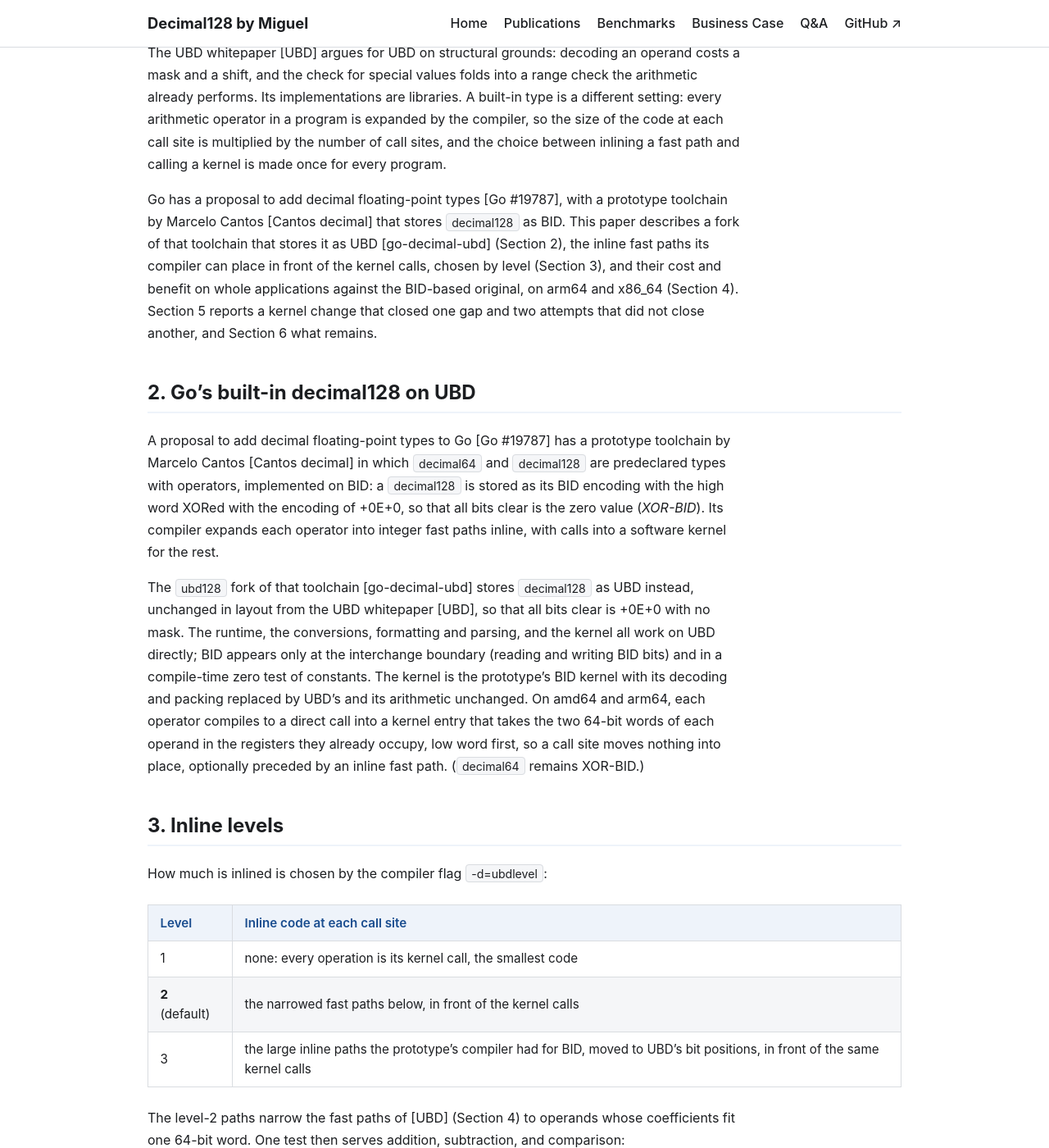
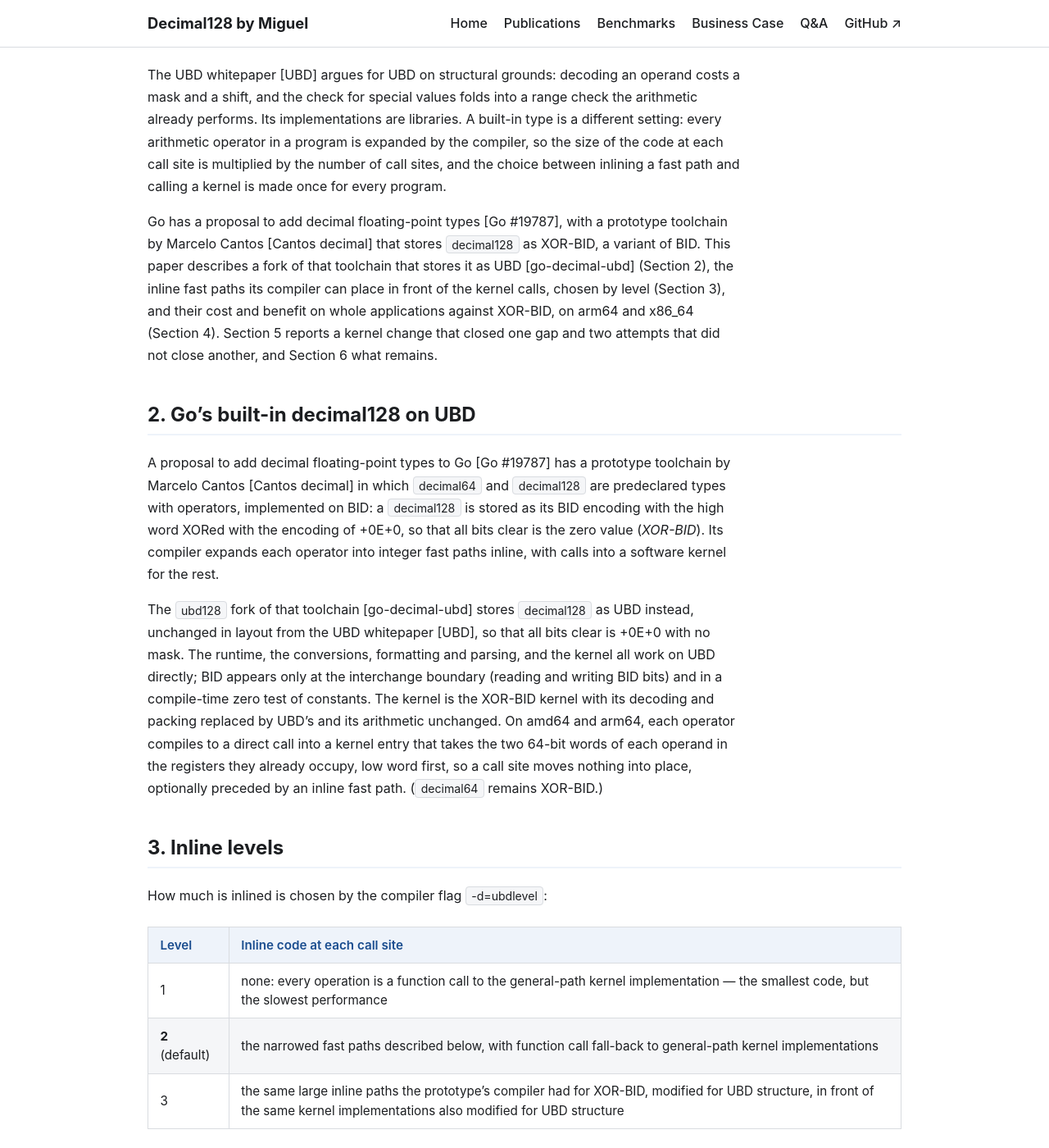
Before and after one commit to migueldecimal128/decimal128-www, a Jekyll site: the page built from whitepaper-ubd-go.md, in a window 1280 px wide and 1400 px high, scrolled down 837 px. Shown: the whole window at 82% size. Built offline with Jekyll 4.4.1, drawn with Linux system fonts in a browser that asks for light colours; some of the changed text lies outside the part shown.

Commit message:
UBD-in-a-compiler whitepaper: name the baseline XOR-BID throughout, and spell out what each level inlines and calls
Co-Authored-By: Claude Opus 5.5 <noreply@anthropic.com>
Claude-Session: https://claude.ai/code/session_01Y4dgqwiWWcQbMespD6GCZb

```diff
--- a/whitepaper-ubd-go.md
+++ b/whitepaper-ubd-go.md
@@ -2,7 +2,7 @@
 layout: default
 permalink: /whitepapers/ubd-go.html
 title: "UBD in a Compiler: Go's Built-in decimal128 Stored as UBD — Decimal128"
-description: "A fork of the Go decimal toolchain stores the predeclared decimal128 type as UBD, with inline fast paths chosen by level, measured on whole applications against the BID-based original."
+description: "A fork of the Go decimal toolchain stores the predeclared decimal128 type as UBD, with inline fast paths chosen by level, measured on whole applications against the XOR-BID original."
 heading: "UBD in a Compiler (Go's Built-in decimal128 Stored as UBD)"
 ---
 
@@ -10,9 +10,9 @@ heading: "UBD in a Compiler (Go's Built-in decimal128 Stored as UBD)"
 
 <div class="whitepaper-abstract" markdown="1">
 
-**Abstract.** The UBD whitepaper [UBD] defines an in-memory format for IEEE 754 decimal128 whose coefficient and exponent are recovered with a single mask and a single shift, and whose special values carry oversized coefficients. This companion paper reports what that format does as the storage of a language's built-in decimal type. In a fork of a prototype Go toolchain with predeclared decimal types, `decimal128` is stored as UBD instead of BID, every operator is a call into a kernel that works on UBD directly, and a compiler flag chooses how much is inlined in front of those calls. At the default level, one test covers exponent, sign, coefficient size, and special values, and the inline code at a binary operator's call site is 7 to 28 instructions instead of the original's 65 to 201. On seven application benchmarks the default build is within 1.2% of the BID-based original on average on arm64 and 0.6% faster on x86_64, with 37–42% of its code; a level with the original's larger inline paths is 6–7% faster with 65–73% of it.
+**Abstract.** The UBD whitepaper [UBD] defines an in-memory format for IEEE 754 decimal128 whose coefficient and exponent are recovered with a single mask and a single shift, and whose special values carry oversized coefficients. This companion paper reports what that format does as the storage of a language's built-in decimal type. In a fork of a prototype Go toolchain with predeclared decimal types, `decimal128` is stored as UBD instead of XOR-BID (BID with the high word XORed so that all bits clear is zero), every operator is a call into a kernel that works on UBD directly, and a compiler flag chooses how much is inlined in front of those calls. At the default level, one test covers exponent, sign, coefficient size, and special values, and the inline code at a binary operator's call site is 7 to 28 instructions instead of XOR-BID's 65 to 201. On seven application benchmarks the default build is within 1.2% of XOR-BID on average on arm64 and 0.6% faster on x86_64, with 37–42% of its code; a level with XOR-BID's larger inline paths, moved onto UBD, is 6–7% faster with 65–73% of XOR-BID's code.
 
-**Keywords:** decimal floating-point, IEEE 754, decimal128, UBD, BID, Go, compiler, inlining, code size.
+**Keywords:** decimal floating-point, IEEE 754, decimal128, UBD, BID, XOR-BID, Go, compiler, inlining, code size.
 
 </div>
 
@@ -22,13 +22,13 @@ heading: "UBD in a Compiler (Go's Built-in decimal128 Stored as UBD)"
 
 The UBD whitepaper [UBD] argues for UBD on structural grounds: decoding an operand costs a mask and a shift, and the check for special values folds into a range check the arithmetic already performs. Its implementations are libraries. A built-in type is a different setting: every arithmetic operator in a program is expanded by the compiler, so the size of the code at each call site is multiplied by the number of call sites, and the choice between inlining a fast path and calling a kernel is made once for every program.
 
-Go has a proposal to add decimal floating-point types [Go #19787], with a prototype toolchain by Marcelo Cantos [Cantos decimal] that stores `decimal128` as BID. This paper describes a fork of that toolchain that stores it as UBD [go-decimal-ubd] (Section 2), the inline fast paths its compiler can place in front of the kernel calls, chosen by level (Section 3), and their cost and benefit on whole applications against the BID-based original, on arm64 and x86_64 (Section 4). Section 5 reports a kernel change that closed one gap and two attempts that did not close another, and Section 6 what remains.
+Go has a proposal to add decimal floating-point types [Go #19787], with a prototype toolchain by Marcelo Cantos [Cantos decimal] that stores `decimal128` as XOR-BID, a variant of BID. This paper describes a fork of that toolchain that stores it as UBD [go-decimal-ubd] (Section 2), the inline fast paths its compiler can place in front of the kernel calls, chosen by level (Section 3), and their cost and benefit on whole applications against XOR-BID, on arm64 and x86_64 (Section 4). Section 5 reports a kernel change that closed one gap and two attempts that did not close another, and Section 6 what remains.
 
 ## 2. Go's built-in decimal128 on UBD
 
 A proposal to add decimal floating-point types to Go [Go #19787] has a prototype toolchain by Marcelo Cantos [Cantos decimal] in which `decimal64` and `decimal128` are predeclared types with operators, implemented on BID: a `decimal128` is stored as its BID encoding with the high word XORed with the encoding of +0E+0, so that all bits clear is the zero value (*XOR-BID*). Its compiler expands each operator into integer fast paths inline, with calls into a software kernel for the rest.
 
-The `ubd128` fork of that toolchain [go-decimal-ubd] stores `decimal128` as UBD instead, unchanged in layout from the UBD whitepaper [UBD], so that all bits clear is +0E+0 with no mask. The runtime, the conversions, formatting and parsing, and the kernel all work on UBD directly; BID appears only at the interchange boundary (reading and writing BID bits) and in a compile-time zero test of constants. The kernel is the prototype's BID kernel with its decoding and packing replaced by UBD's and its arithmetic unchanged. On amd64 and arm64, each operator compiles to a direct call into a kernel entry that takes the two 64-bit words of each operand in the registers they already occupy, low word first, so a call site moves nothing into place, optionally preceded by an inline fast path. (`decimal64` remains XOR-BID.)
+The `ubd128` fork of that toolchain [go-decimal-ubd] stores `decimal128` as UBD instead, unchanged in layout from the UBD whitepaper [UBD], so that all bits clear is +0E+0 with no mask. The runtime, the conversions, formatting and parsing, and the kernel all work on UBD directly; BID appears only at the interchange boundary (reading and writing BID bits) and in a compile-time zero test of constants. The kernel is the XOR-BID kernel with its decoding and packing replaced by UBD's and its arithmetic unchanged. On amd64 and arm64, each operator compiles to a direct call into a kernel entry that takes the two 64-bit words of each operand in the registers they already occupy, low word first, so a call site moves nothing into place, optionally preceded by an inline fast path. (`decimal64` remains XOR-BID.)
 
 ## 3. Inline levels
 
@@ -36,9 +36,9 @@ How much is inlined is chosen by the compiler flag `-d=ubdlevel`:
 
 | Level | Inline code at each call site |
 |---|---|
-| 1 | none: every operation is its kernel call, the smallest code |
-| **2** (default) | the narrowed fast paths below, in front of the kernel calls |
-| 3 | the large inline paths the prototype's compiler had for BID, moved to UBD's bit positions, in front of the same kernel calls |
+| 1 | none: every operation is a function call to the general-path kernel implementation — the smallest code, but the slowest performance |
+| **2** (default) | the narrowed fast paths described below, with function call fall-back to general-path kernel implementations |
+| 3 | the same large inline paths the prototype's compiler had for XOR-BID, modified for UBD structure, in front of the same kernel implementations also modified for UBD structure |
 
 The level-2 paths narrow the fast paths of [UBD] (Section 4) to operands whose coefficients fit one 64-bit word. One test then serves addition, subtraction, and comparison:
 
@@ -140,13 +140,13 @@ Two attempts to close risk's gap did not succeed. Computing the kernel's word-pa
 
 ## 6. Discussion and future work
 
-The levels separate two costs that a library cannot: the code each call site carries, which grows with the number of operators in a program, and the time spent in calls that a larger inline path would have avoided. Level 2 keeps the first small — 37–42% of the BID-based original's application code — while matching its speed on all but one program; level 3 shows how much speed the larger inline paths still buy. The kernel change for quantize shows that some of a gap can be closed in the kernel, at no cost to call sites, once the profile shows where the time goes; the two rejected changes show that a microbenchmark of random operands can mislead where the application's data is more regular.
+The levels separate two costs that a library cannot: the code each call site carries, which grows with the number of operators in a program, and the time spent in calls that a larger inline path would have avoided. Level 2 keeps the first small — 37–42% of XOR-BID's application code — while matching XOR-BID's speed on all but one program; level 3 shows how much speed the larger inline paths still buy. The kernel change for quantize shows that some of a gap can be closed in the kernel, at no cost to call sites, once the profile shows where the time goes; the two rejected changes show that a microbenchmark of random operands can mislead where the application's data is more regular.
 
 The remaining work is the additions level 2 sends to the kernel, operands of different exponents or of opposite signs for the operator, which keep risk 8–11% behind XOR-BID, without giving up the small call sites that make level 2 worth having.
 
 ## 7. Conclusion
 
-Stored as UBD, Go's built-in `decimal128` needs one test — for exponent, sign, coefficient size, and special values — in front of a kernel call to take the common case of addition, subtraction, and comparison inline. With those small paths, seven application benchmarks run within 1.2% of the BID-based original on arm64 and 0.6% ahead of it on x86_64, with 37–42% of its code; with the original's larger paths moved onto UBD, they run 6–7% faster with 65–73% of it.
+Stored as UBD, Go's built-in `decimal128` needs one test — for exponent, sign, coefficient size, and special values — in front of a kernel call to take the common case of addition, subtraction, and comparison inline. With those small paths, seven application benchmarks run within 1.2% of XOR-BID on arm64 and 0.6% ahead of it on x86_64, with 37–42% of its code; with XOR-BID's larger paths moved onto UBD, they run 6–7% faster with 65–73% of XOR-BID's code.
 
 ## References
 
```
